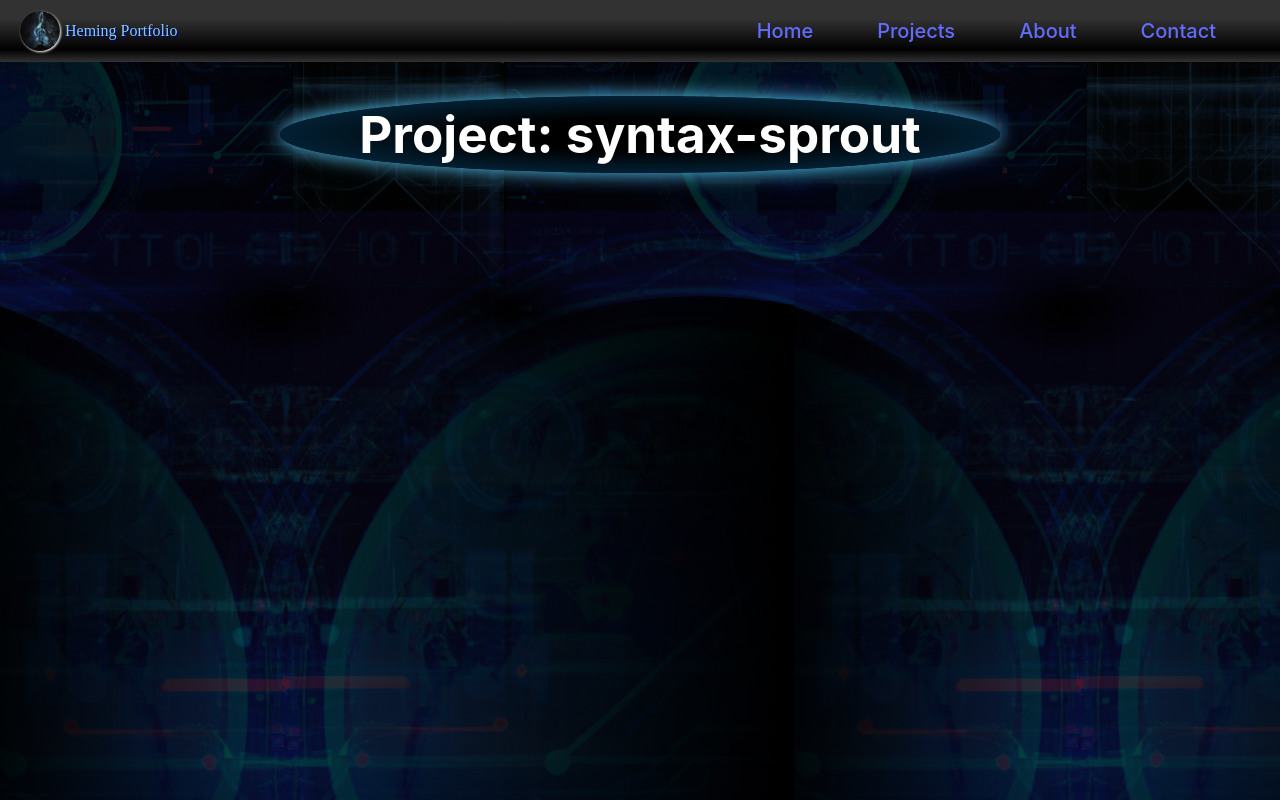
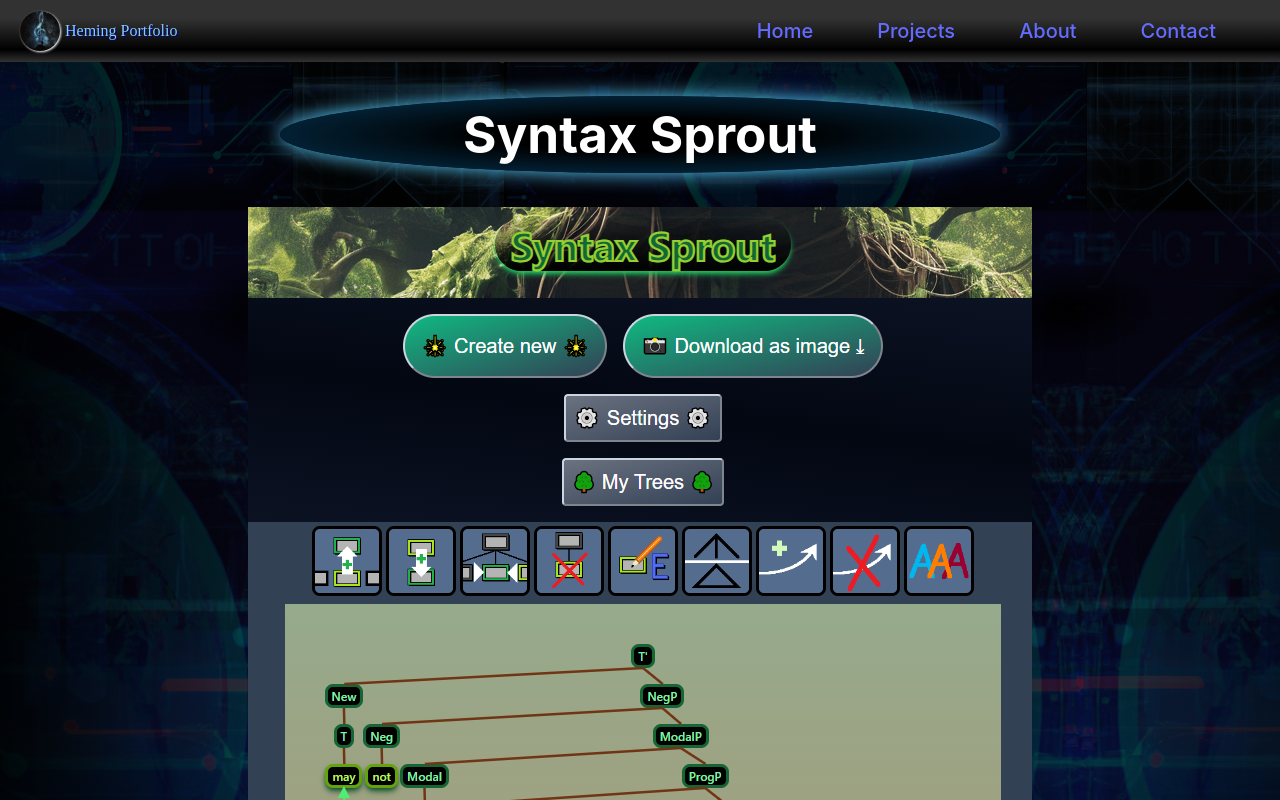
Before and after one commit to hemingus/portfolio, a React (Vite) app: page /projects in a window 1280 px wide. Both pictures are taken after a click on the item "Syntax Sprout". Shown: the top 800 px of the page. Built offline with nearby package versions, Linux system fonts and the light colour scheme.

Commit message:
Updated ProjectDetailsPage with projects-context

```diff
--- a/src/pages/ProjectDetailsPage.tsx
+++ b/src/pages/ProjectDetailsPage.tsx
@@ -1,12 +1,26 @@
 import { useParams } from 'react-router-dom'
+import { useProjects } from '../components/Context/ProjectsContext'
 
 const ProjectDetailsPage = () => {
-    const { projectName } = useParams<{projectName: string}>()
+    const { projectName } = useParams<{ projectName: string }>()
+    const projects = useProjects();
+
+    const project = projects.find((p) => p.header.toLowerCase().replace(/\s+/g, "-") === projectName)
+    const path = '/galleryimages/'
+
+    if (!project) {
+        return <h1>Project Not Found</h1>
+    }
+
     return (
         <div>
-            <h1>Project: {projectName}</h1>
+            <h1>{project.header}</h1>
+            <img src={path + project.images[0]} alt={project.header} />
+            <p>{project.text}</p>
+            <p>{project.techstack}</p>
         </div>
-    )
+    );
+
 }
 
 export default ProjectDetailsPage
```
